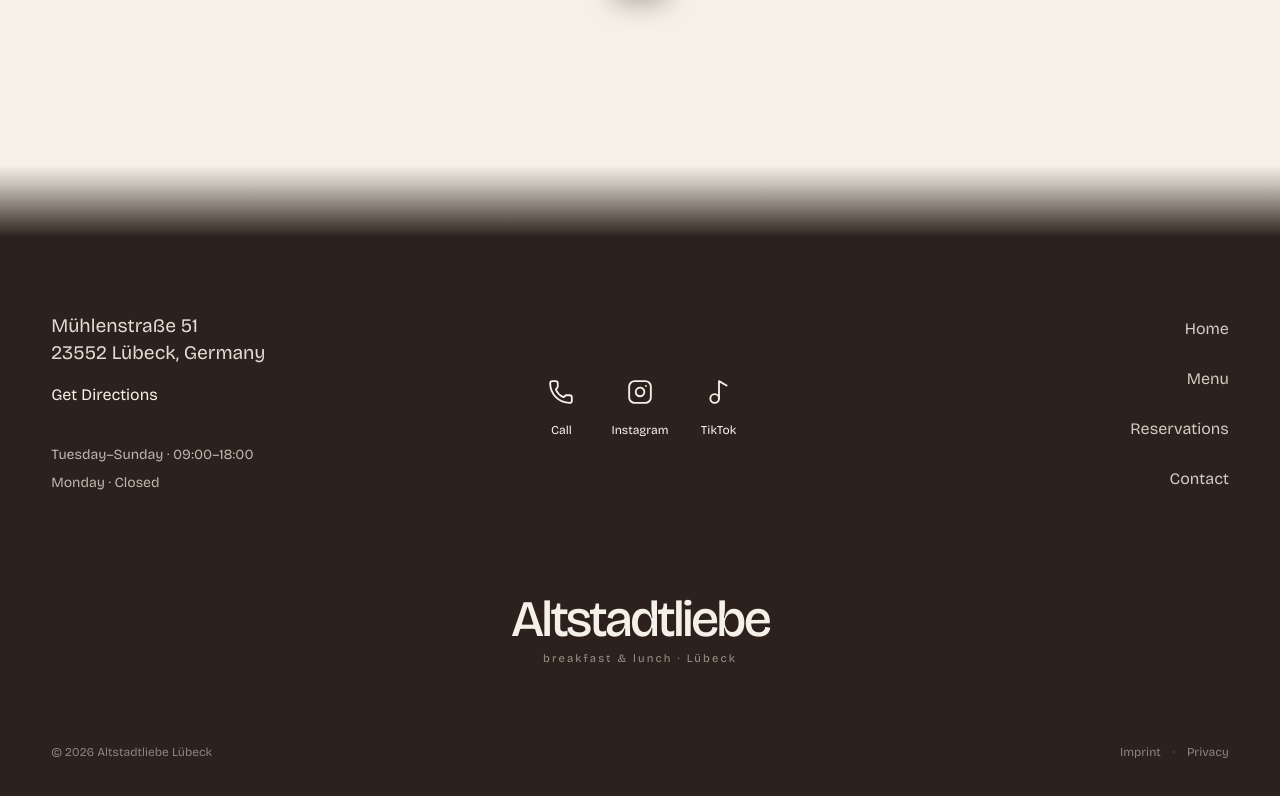
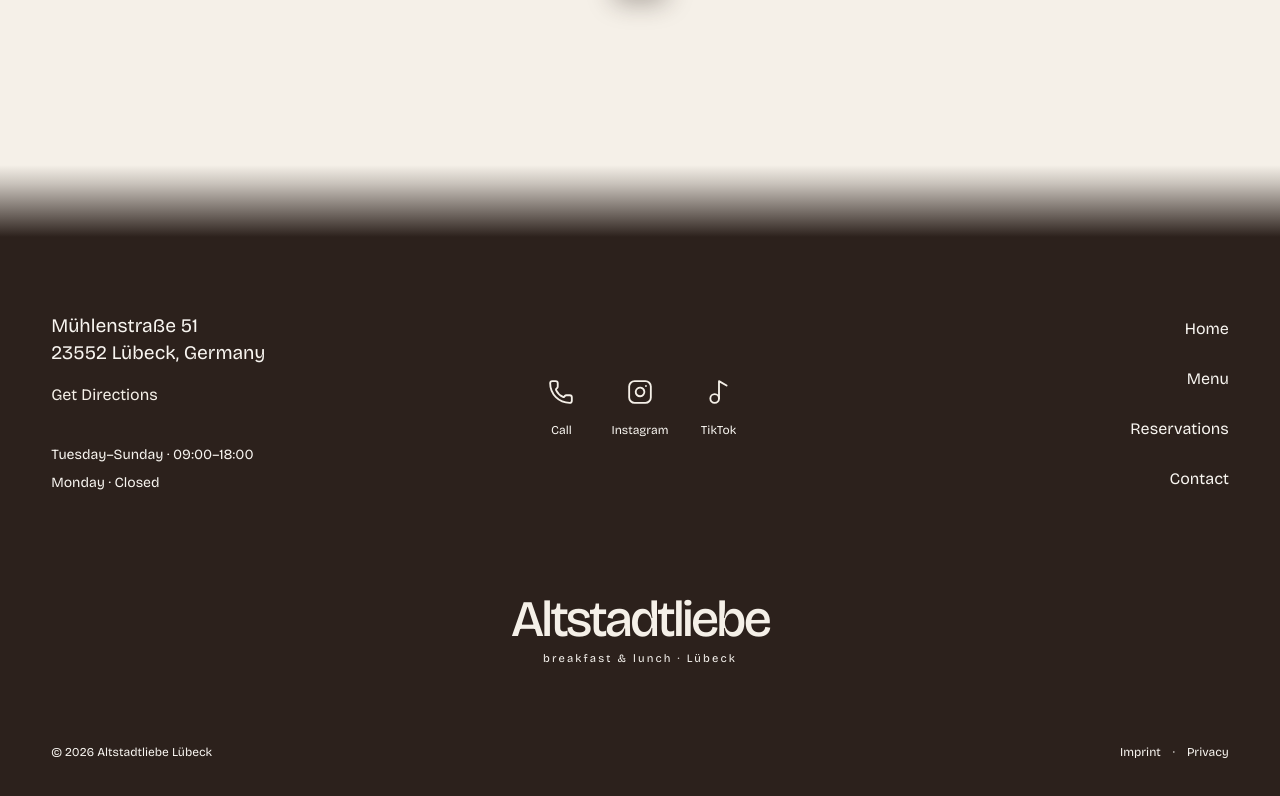
Before and after one commit to veokleo-create07/coffee.luebeck.web, a Next.js app: page /en/menu in a window 1280 px wide. Shown: the part 552-1348 px from the top of the page. Built offline with nearby package versions, Linux system fonts and the light colour scheme.

Commit message:
Increase footer text contrast

```diff
--- a/components/site-footer.tsx
+++ b/components/site-footer.tsx
@@ -13,7 +13,7 @@ gsap.registerPlugin(ScrollTrigger);
 type SiteFooterProps = { locale: Locale; dictionary: Dictionary };
 
 const footerLinkClass =
-  "group inline-flex min-h-10 w-fit items-center gap-2 text-xs text-ivory/82 transition-colors duration-300 hover:text-ivory focus-visible:outline focus-visible:outline-2 focus-visible:outline-offset-4 focus-visible:outline-brass md:text-base";
+  "group inline-flex min-h-10 w-fit items-center gap-2 text-xs text-[#F8F5F0] transition-colors duration-300 hover:text-white focus-visible:outline focus-visible:outline-2 focus-visible:outline-offset-4 focus-visible:outline-brass md:text-base";
 
 const socialButtonClass =
   "inline-flex h-11 w-11 items-center justify-center bg-transparent text-[#F8F5F0] transition-opacity duration-200 hover:opacity-100 md:hover:opacity-75 focus-visible:outline focus-visible:outline-2 focus-visible:outline-offset-4 focus-visible:outline-brass";
@@ -74,7 +74,7 @@ export function SiteFooter({ locale, dictionary }: SiteFooterProps) {
       <div className="mx-auto max-w-7xl">
         <div className="grid grid-cols-1 items-start gap-y-7 md:grid-cols-[minmax(0,1fr)_auto_minmax(0,1fr)] md:items-center md:gap-x-12 md:gap-y-9">
           <section id="footer-contact" data-footer-reveal className="flex min-w-0 flex-col md:block">
-            <address className="not-italic text-[0.875rem] leading-[1.45] text-ivory/90 md:text-[1.2rem] md:leading-[1.4]">
+            <address className="not-italic text-[0.875rem] leading-[1.45] text-[#F8F5F0] md:text-[1.2rem] md:leading-[1.4]">
               {addressLines.map((line) => (
                 <span key={line} className="block">
                   {line}
@@ -85,14 +85,14 @@ export function SiteFooter({ locale, dictionary }: SiteFooterProps) {
               href={dictionary.location.directionsHref}
               target="_blank"
               rel="noreferrer"
-              className={`${footerLinkClass} order-3 mt-2 text-ivory/78 no-underline underline-offset-4 hover:decoration-ivory/70 md:order-none md:underline md:decoration-ivory/25`}
+              className={`${footerLinkClass} order-3 mt-2 text-[#F8F5F0] no-underline underline-offset-4 hover:decoration-[#F8F5F0] md:order-none md:underline md:decoration-[#F8F5F0]/40`}
             >
               {dictionary.location.directions}
               <ArrowUpRight size={13} strokeWidth={1.7} aria-hidden="true" className="md:hidden" />
             </a>
 
             <div className="order-2 mt-3 md:order-none md:mt-7">
-              <ul className="space-y-1 text-xs leading-[1.55] text-ivory/72 md:text-sm md:leading-[1.7]">
+              <ul className="space-y-1 text-xs leading-[1.55] text-[#F8F5F0] md:text-sm md:leading-[1.7]">
                 {hours.map((line) => (
                   <li key={line}>{line}</li>
                 ))}
@@ -103,7 +103,7 @@ export function SiteFooter({ locale, dictionary }: SiteFooterProps) {
           <nav
             data-footer-reveal
             aria-label="Footer navigation"
-            className="order-2 flex min-w-0 items-center justify-between gap-1 text-[0.6875rem] text-ivory/82 md:order-3 md:flex-col md:items-end md:gap-2.5 md:text-right md:text-base"
+            className="order-2 flex min-w-0 items-center justify-between gap-1 text-[0.6875rem] text-[#F8F5F0] md:order-3 md:flex-col md:items-end md:gap-2.5 md:text-right md:text-base"
           >
             {navigation.map((item) => (
               <Link key={item.label} href={item.href} className={footerLinkClass}>
@@ -139,22 +139,22 @@ export function SiteFooter({ locale, dictionary }: SiteFooterProps) {
         <div data-footer-reveal className="mt-10 text-center sm:mt-24">
           <Link
             href={homeHref}
-            className="inline-block text-[clamp(1.9rem,4vw,3.4rem)] font-medium leading-[0.94] tracking-[-0.055em] text-ivory transition-colors duration-300 hover:text-brass sm:text-[clamp(2.35rem,4vw,3.4rem)]"
+            className="inline-block text-[clamp(1.9rem,4vw,3.4rem)] font-medium leading-[0.94] tracking-[-0.055em] text-[#F8F5F0] transition-colors duration-300 hover:text-brass sm:text-[clamp(2.35rem,4vw,3.4rem)]"
           >
             Altstadtliebe
           </Link>
-          <p className="mt-1.5 text-[0.6875rem] tracking-[0.16em] text-ivory/65 sm:mt-2 sm:text-[0.7rem] sm:tracking-[0.19em] sm:text-ivory/55">
+          <p className="mt-1.5 text-[0.6875rem] tracking-[0.16em] text-[#F8F5F0] sm:mt-2 sm:text-[0.7rem] sm:tracking-[0.19em]">
             {dictionary.footer.brandTagline} · Lübeck
           </p>
         </div>
 
-        <div data-footer-reveal className="mt-7 flex flex-col items-center gap-1.5 text-[0.75rem] text-ivory/70 sm:mt-16 sm:flex-row sm:justify-between sm:gap-2.5 sm:text-xs sm:text-ivory/48">
+        <div data-footer-reveal className="mt-7 flex flex-col items-center gap-1.5 text-[0.75rem] text-[#F8F5F0] sm:mt-16 sm:flex-row sm:justify-between sm:gap-2.5 sm:text-xs">
           <span className="order-2 sm:order-1">© 2026 Altstadtliebe Lübeck</span>
           <div className="order-1 flex min-h-10 items-center justify-center gap-3 sm:order-2">
             <a href="#imprint" className="transition-colors duration-300 hover:text-ivory focus-visible:outline focus-visible:outline-2 focus-visible:outline-offset-4 focus-visible:outline-brass">
               {dictionary.footer.imprint}
             </a>
-            <span aria-hidden="true" className="text-ivory/30">·</span>
+            <span aria-hidden="true" className="text-[#F8F5F0]">·</span>
             <a href="#privacy" className="transition-colors duration-300 hover:text-ivory focus-visible:outline focus-visible:outline-2 focus-visible:outline-offset-4 focus-visible:outline-brass">
               {dictionary.footer.privacy}
             </a>
```
